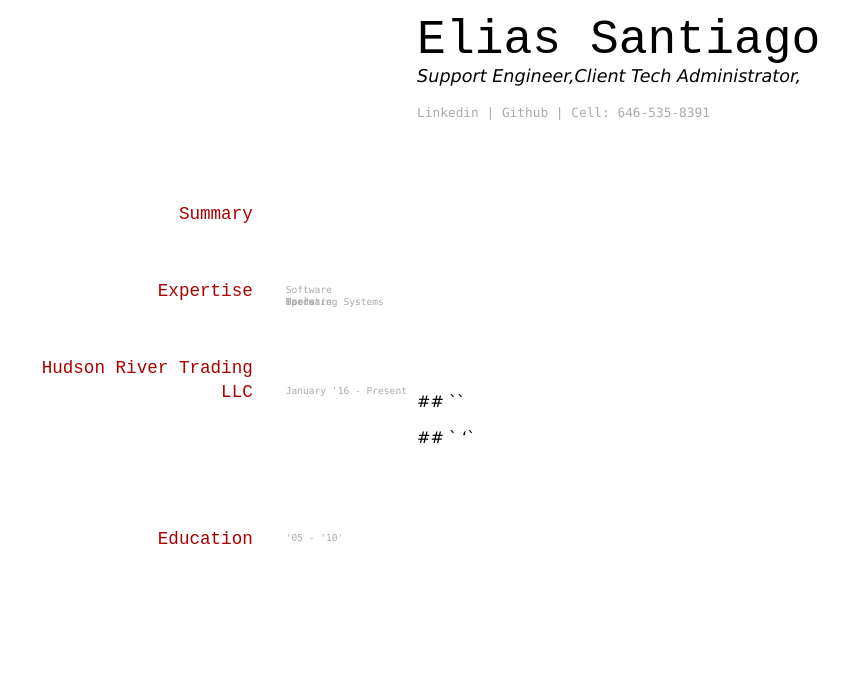
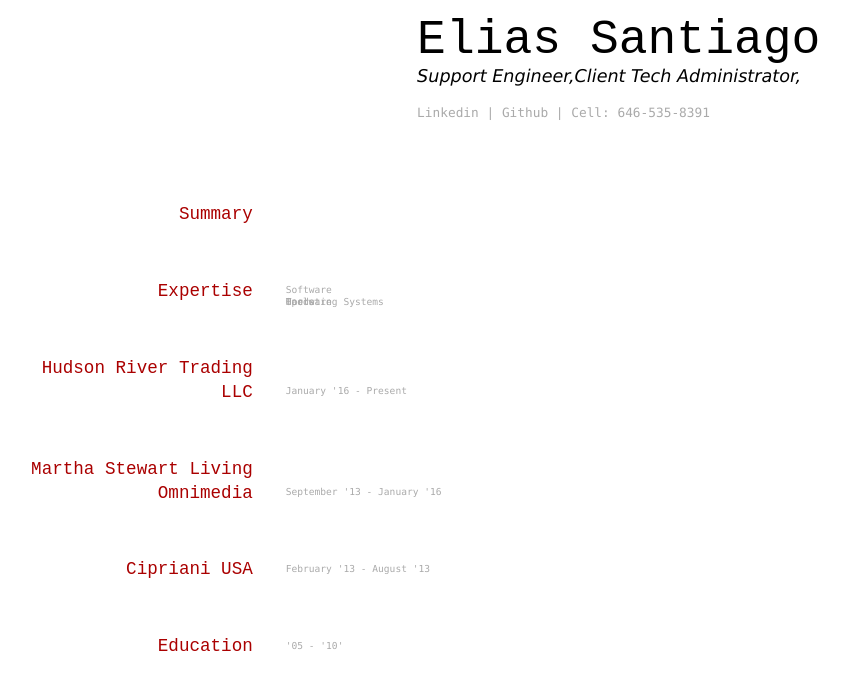
Before and after one commit to starkprime/markdown, a Jekyll site: the page built from index.md, in a window 1280 px wide. Shown: the top 690 px of the page, without its empty margins (16-865 px from the left). Built offline with Jekyll 4.4.1, drawn with Linux system fonts in a browser that asks for light colours.

Commit message:
more changes

```diff
--- a/index.md
+++ b/index.md
@@ -25,11 +25,11 @@ Support Engineer,Client Tech Administrator,
 ## Hudson River Trading LLC
 `January '16 - Present`
 
-##
-``
+## Martha Stewart Living Omnimedia
+`September '13 - January '16`
 
-##
-` '`
+## Cipriani USA
+`February '13 - August '13`
 
 ## Education
 `'05 - '10'`
```
